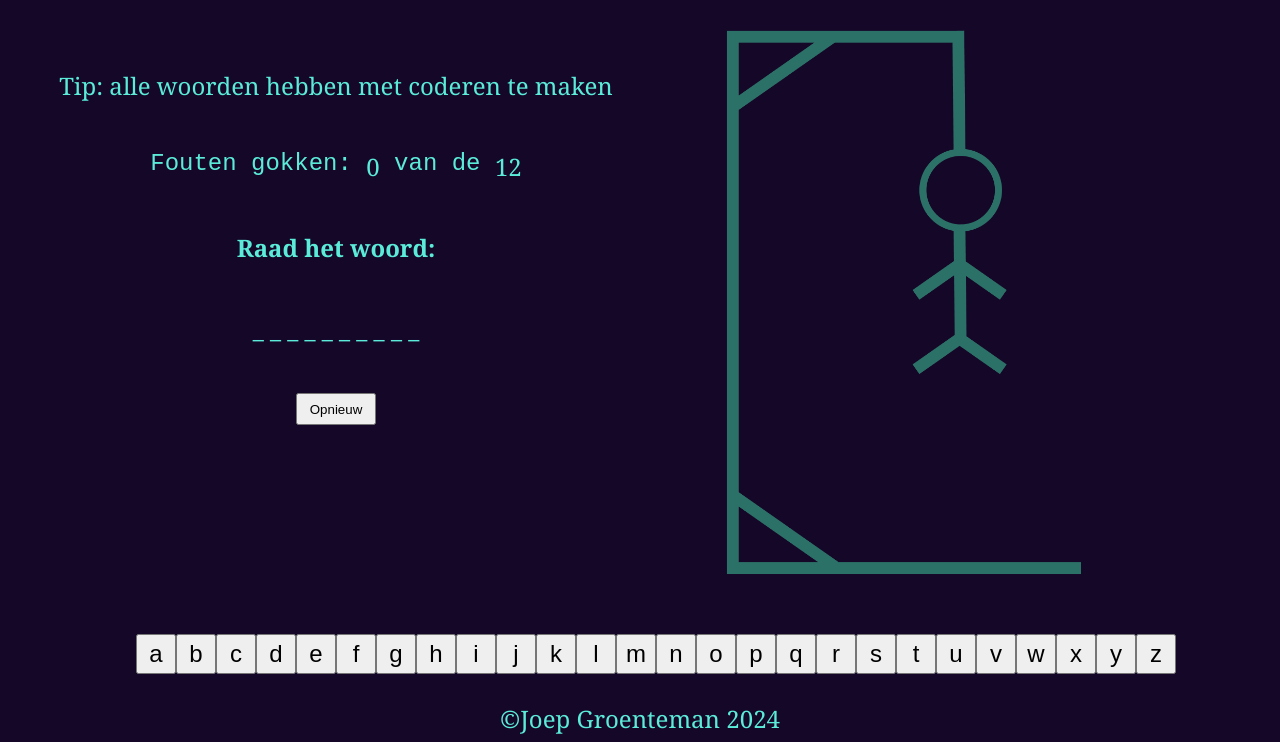
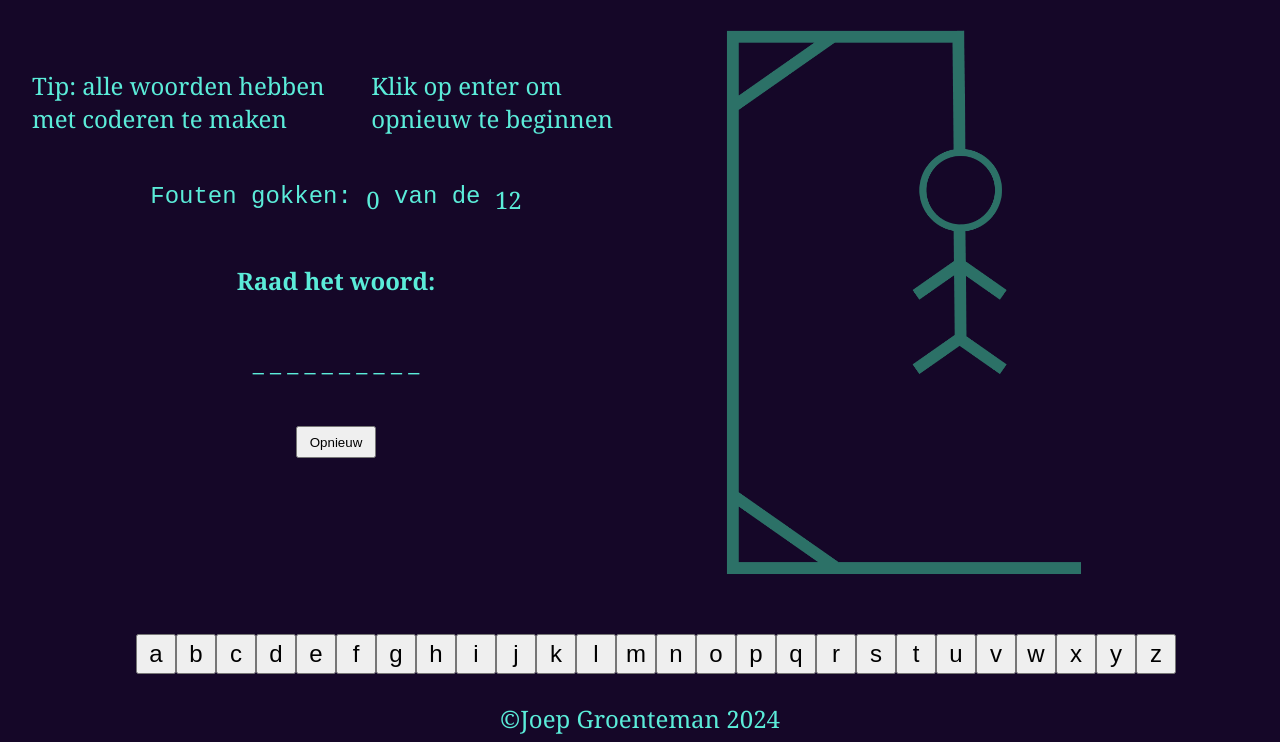
Before and after one commit to Joep2307/programeren-joep-groenteman, a plain HTML site: page index.html in a window 1280 px wide. Shown: the part 58-800 px from the top of the page. Drawn offline with Linux system fonts and the light colour scheme.

Commit message:
ebfliajsn

```diff
--- a/index.html
+++ b/index.html
@@ -17,6 +17,7 @@
     <section class="section-left">
       <div>
         <p>Tip: alle woorden hebben met coderen te maken</p>
+        <p>Klik op enter om opnieuw te beginnen</p>
       </div>
       <div>
         <pre>Fouten gokken: </pre><span id='fouten'>
```
